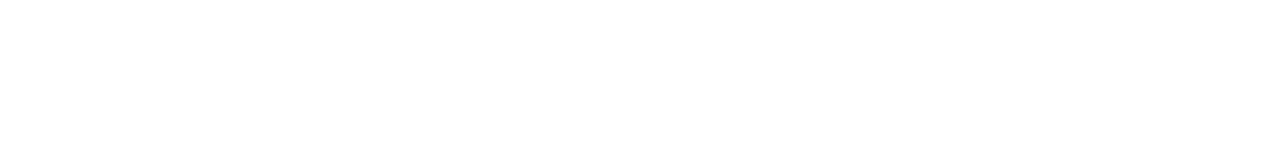
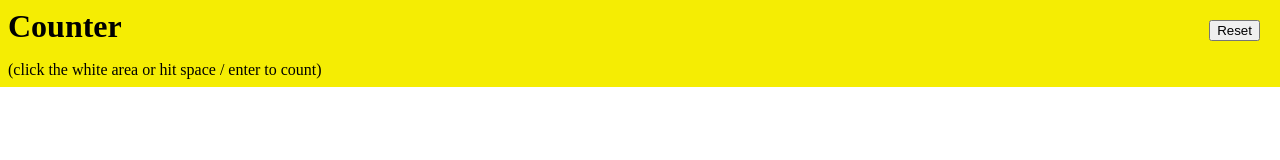
Before and after one commit to KAMA-Kasckak-Martin/Counter, a plain HTML site: page index.html in a window 1280 px wide. Drawn offline with Linux system fonts and the light colour scheme.

Commit message:
feat: add css

```diff
--- a/index.html
+++ b/index.html
@@ -8,6 +8,14 @@
     <title>Document</title>
   </head>
   <body>
+    <header>
+      <h1>Counter</h1>
+      <p>(click the white area or hit space / enter to count)</p>
+      <button id="reset-btn">Reset</button>
+    </header>
+    <main id="c-area">
+      <div id="counter"></div>
+    </main>
     <script src="script.js"></script>
   </body>
 </html>
--- a/style.css
+++ b/style.css
@@ -0,0 +1,25 @@
+header {
+  background-color: rgb(245, 237, 3);
+  margin: 0;
+  padding: 0;
+}
+
+body {
+  margin: 0;
+}
+
+h1,
+p {
+  margin: 0;
+  padding: 0.5rem;
+}
+
+button {
+  position: absolute;
+  transform: translate();
+  top: 20px;
+  right: 20px;
+}
+
+div {
+}
```
